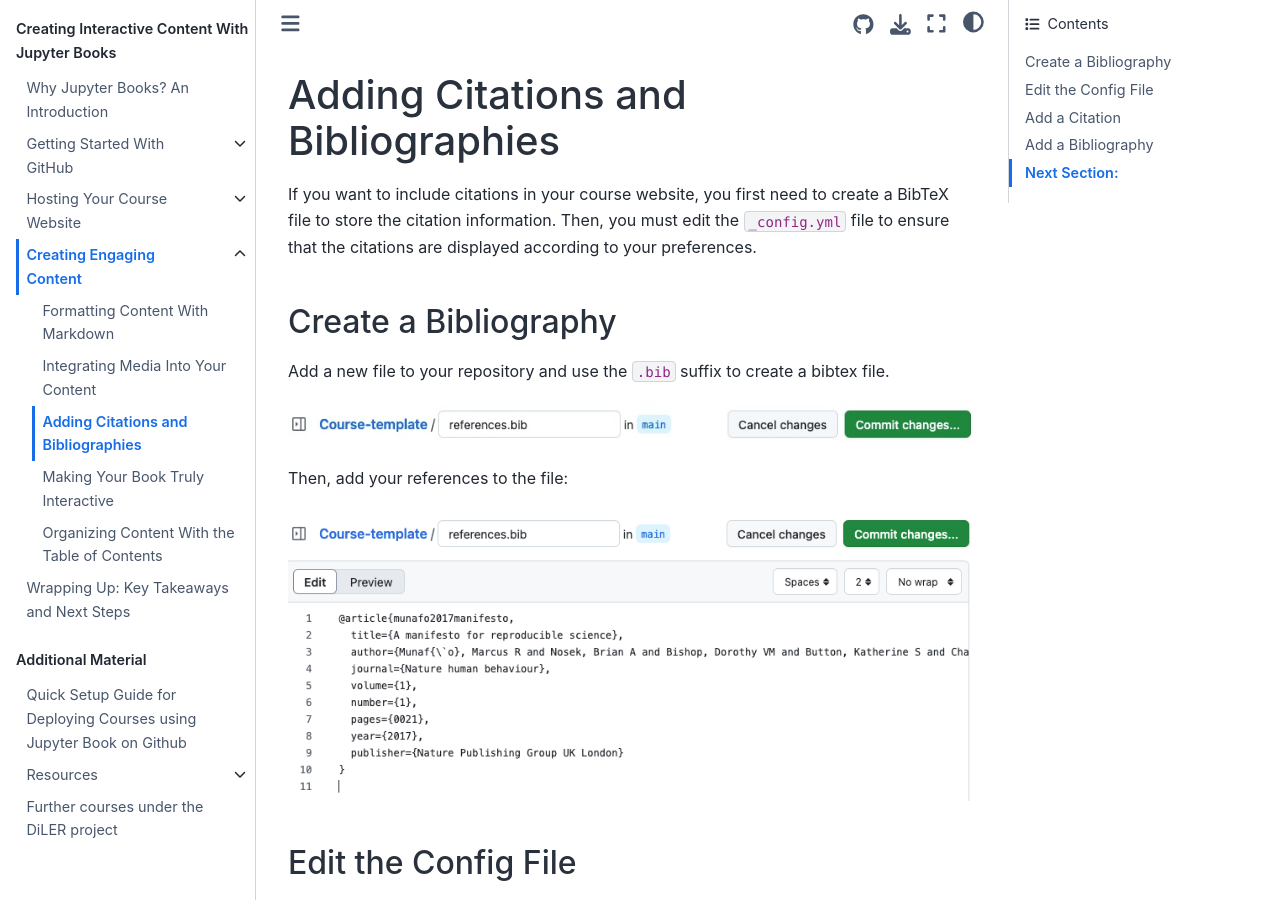
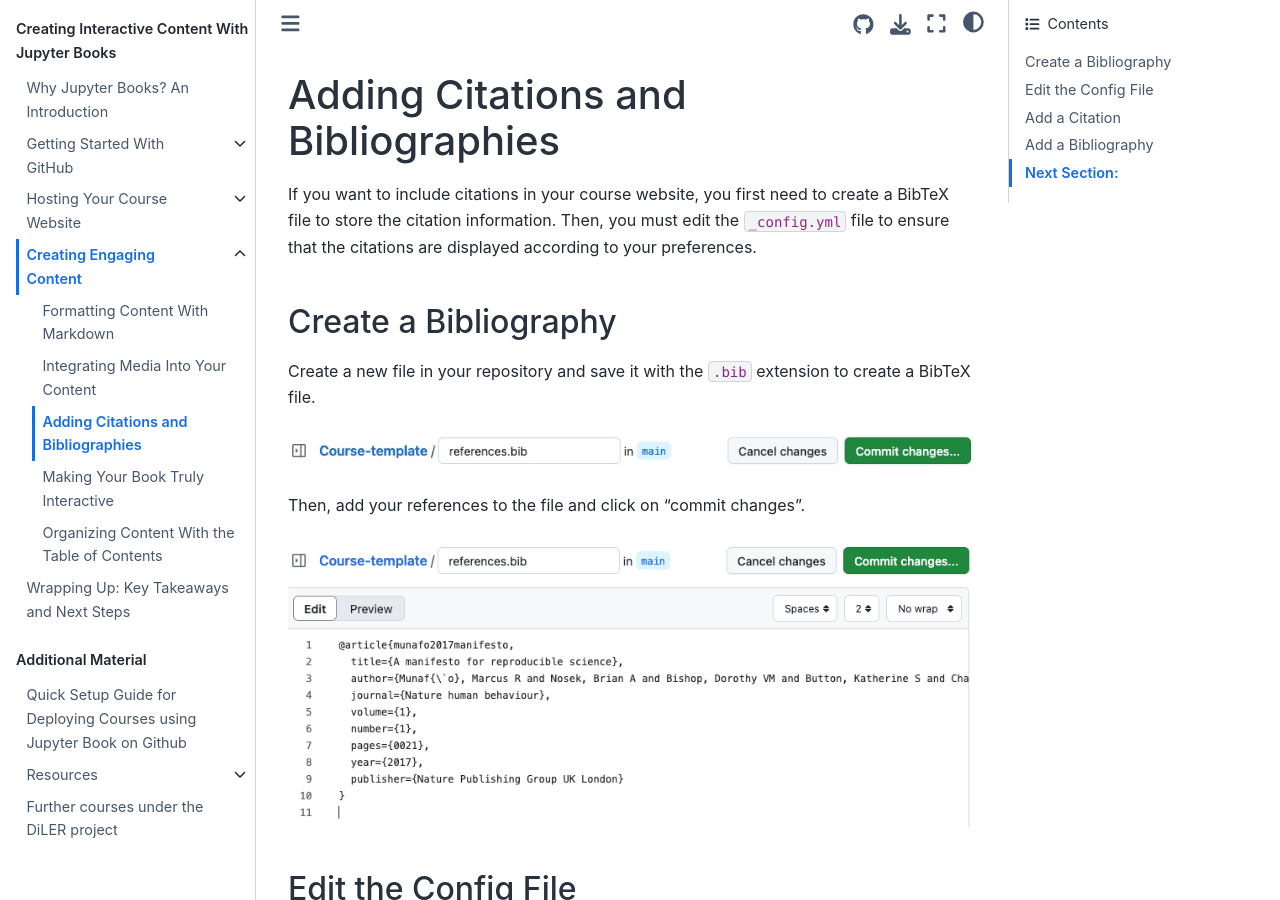
Before and after one commit to M-earnest/tutorial_jupyter_books, a Jupyter Book: the page built from content/3_create/citations.md, in a window 1280 px wide and 900 px high. Built offline with Jupyter Book 1.0.4 settings and Sphinx 7.4.7 and the Sphinx Book theme 1.1.4, drawn with Linux system fonts in a browser that asks for light colours; pages that are not in the unit, such as notebooks, are missing from menus; cross-references to code outside the pages are shown as plain code.

Commit message:
Update citations.md

```diff
--- a/content/3_create/citations.md
+++ b/content/3_create/citations.md
@@ -4,11 +4,11 @@
 
 ## Create a Bibliography
 
-Add a new file to your repository and use the `.bib` suffix to create a bibtex file.
+Create a new file in your repository and save it with the `.bib` extension to create a BibTeX file.
 
 ![Image of how to name the bibtex file](../../static/bib-file-name.jpg)
 
-Then, add your references to the file:
+Then, add your references to the file and click on "commit changes".
 
 ![Image of the newly created bibtex file with one example reference.](../../static/bib-file.png)
 
```
